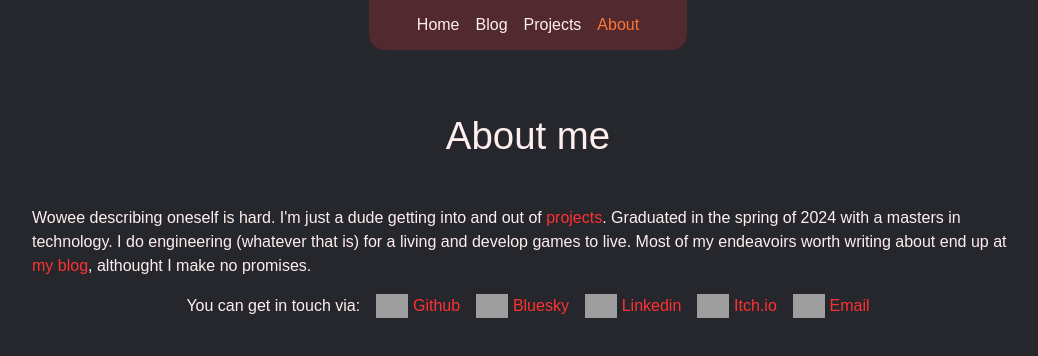
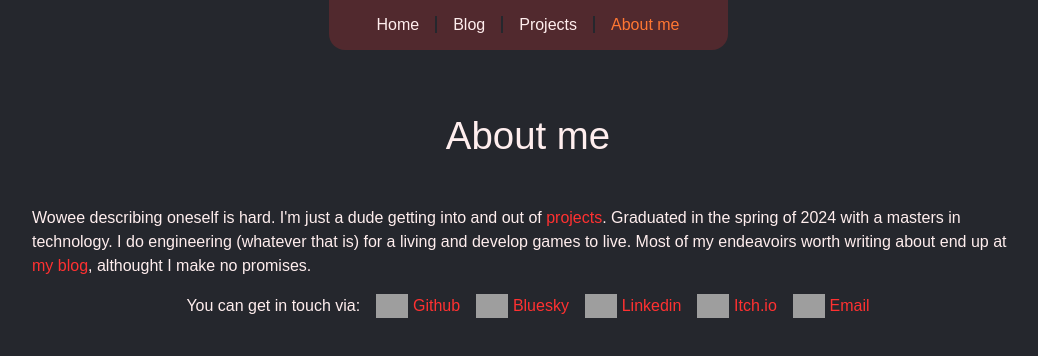
Before and after one commit to haihala/haihala.github.io, a SvelteKit app: page /about in a window 1280 px wide. Shown: the top 356 px of the page, without its empty margins (112-1150 px from the left). Built offline with nearby package versions, Linux system fonts and the light colour scheme; grey boxes are pictures that could not be loaded.

Commit message:
Add dividers to the top bar, change "About" to "About me"

```diff
--- a/src/routes/Header.svelte
+++ b/src/routes/Header.svelte
@@ -7,7 +7,7 @@
 		['/', 'Home'],
 		['/blog', 'Blog'],
 		['/projects', 'Projects'],
-		['/about', 'About']
+		['/about', 'About me']
 	];
 </script>
 
@@ -58,4 +58,14 @@
 	li[aria-current='page'] a {
 		color: var(--color-theme-2);
 	}
+
+	/* Dividers */
+	li:after {
+		content: '';
+		border-left: 2px solid var(--color-bg-base);
+		margin-left: 1rem;
+	}
+	li:last-child:after {
+		display: None;
+	}
 </style>
```
